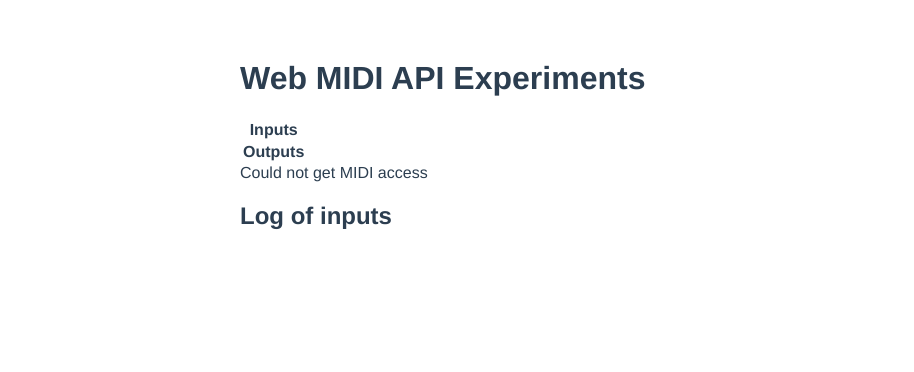
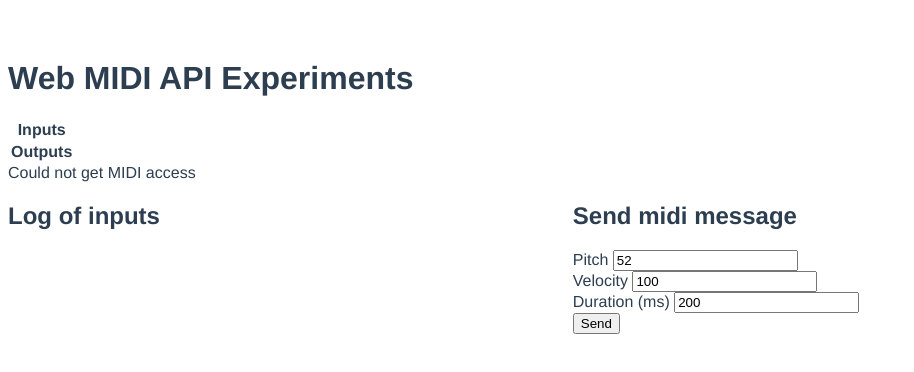
Before and after one commit to fvanwijk/web-midi-api-experiments, a Vue app: page / in a window 1280 px wide. Shown: the top 372 px of the page, without its empty margins (0-914 px from the left). Built offline with nearby package versions, Linux system fonts and the light colour scheme.

Commit message:
Send note to midi device

```diff
--- a/src/components/Devices.vue
+++ b/src/components/Devices.vue
@@ -13,9 +13,20 @@
         </tr>
       </tbody>
     </table>
+
     {{ error }}
-    <h2>Log of inputs</h2>
-    <Log :log="log" />
+
+    <div class="grid">
+      <div>
+        <h2>Log of inputs</h2>
+        <Log :log="log" />
+      </div>
+      <div>
+        <h2>Send midi message</h2>
+
+        <SendMessage :midiOut="outputs?.[0]" />
+      </div>
+    </div>
   </div>
 </template>
 
@@ -23,10 +34,11 @@
 import { onMounted, ref } from 'vue';
 import Input from './Input';
 import Log from './Log';
+import SendMessage from './SendMessage';
 
 export default {
   name: 'Devices',
-  components: { Input, Log },
+  components: { Input, Log, SendMessage },
   props: {
     msg: String,
   },
@@ -69,6 +81,11 @@ export default {
 <style scoped>
 .container {
   margin: 0 auto;
-  max-width: 800px;
+  max-width: 1440px;
+}
+
+.grid {
+  display: grid;
+  grid-template-columns: auto auto;
 }
 </style>
--- a/src/components/LogLine.vue
+++ b/src/components/LogLine.vue
@@ -4,8 +4,8 @@
   </div>
 </template>
 <script>
-const NOTE_ON = 144;
-const NOTE_OFF = 128;
+const NOTE_ON = 0x90;
+const NOTE_OFF = 0x80;
 
 export default {
   name: 'LogLine',
--- /dev/null
+++ b/src/components/SendMessage.vue
@@ -0,0 +1,38 @@
+<template>
+  <div>
+    <div>
+      <div>Pitch <input v-model="pitch" /></div>
+      <div>Velocity <input v-model="velocity" /></div>
+      <div>Duration (ms) <input v-model="duration" /></div>
+    </div>
+
+    <button type="submit" @click="sendMidiMessage(pitch, velocity, duration)">Send</button>
+  </div>
+</template>
+<script>
+import { ref } from 'vue';
+
+export default {
+  name: 'SendMessage',
+  props: ['midiOut', 'selectOut'],
+  setup(props) {
+    const duration = ref(200);
+    const pitch = ref(52);
+    const velocity = ref(100);
+
+    function sendMidiMessage(pitch, velocity, duration) {
+      const NOTE_ON = 0x90;
+      const NOTE_OFF = 0x80;
+
+      const device = props.midiOut;
+      const msgOn = [NOTE_ON, pitch, velocity];
+      const msgOff = [NOTE_OFF, pitch, velocity];
+
+      device.send(msgOn);
+      device.send(msgOff, Date.now() + duration);
+    }
+
+    return { duration, pitch, sendMidiMessage, velocity };
+  },
+};
+</script>
```
